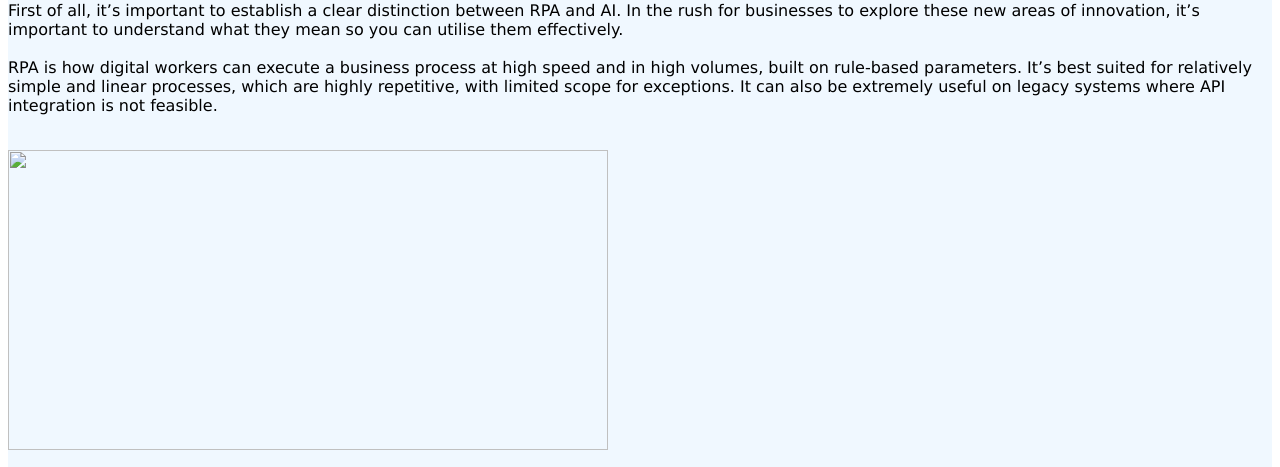
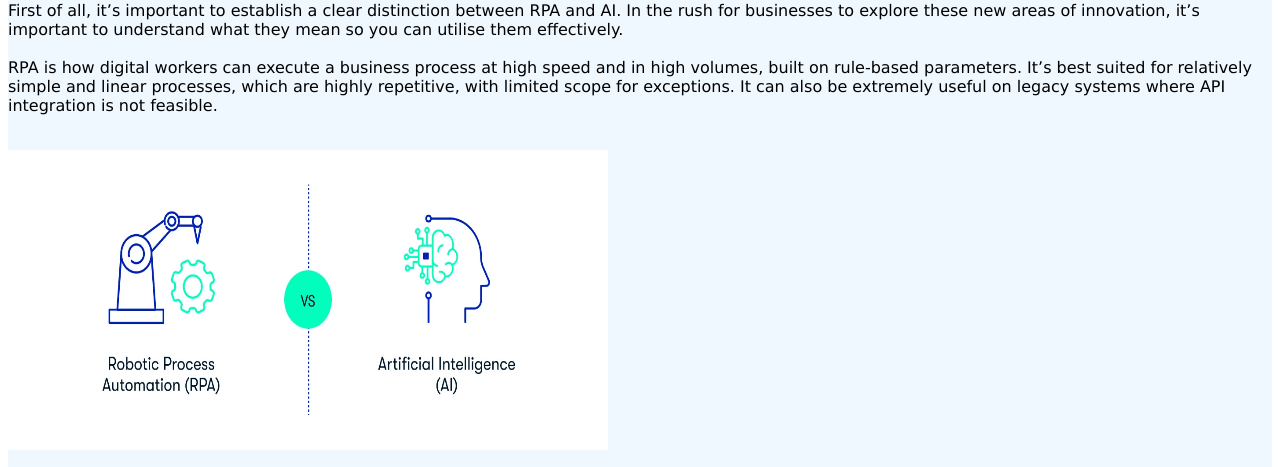
Before and after one commit to Rohanjais50/Hackslash, a plain HTML site: page ai+rpa.html in a window 1280 px wide. Shown: the part 274-741 px from the top of the page. Drawn offline with Linux system fonts and the light colour scheme.

Commit message:
Update ai+rpa.html

```diff
--- a/ai+rpa.html
+++ b/ai+rpa.html
@@ -57,7 +57,7 @@
 RPA is how digital workers can execute a business process at high speed and in high volumes, built on rule-based parameters. It’s best suited for relatively simple and linear processes, which are highly repetitive, with limited scope for exceptions. It can also be extremely useful on legacy systems where API integration is not feasible. <br><br>
 </p>
 
-<img class="img1" src="/NEW FOLDER/images/RPA vs AI.webp" alt="" height="300px" width="600px">
+<img class="img1" src="RPA vs AI.webp" alt="" height="300px" width="600px">
 <p class="para" id="para2">
     AI is a technology that can ‘think’ for itself and therefore, execute more complex processes autonomously. Processes that need certain amounts of analysis or decision-making, gain from the use of AI. As well as those that use considerable volumes of data. <br><br>
 
```
